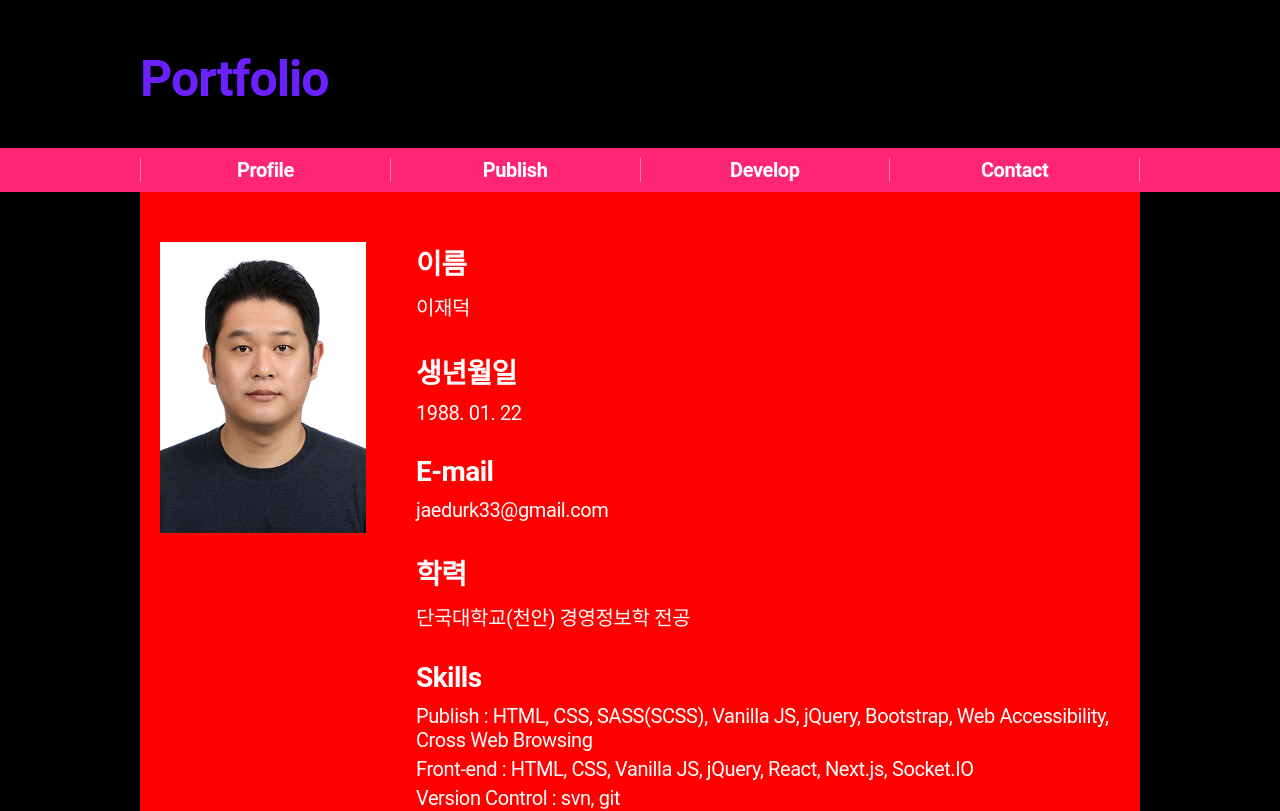
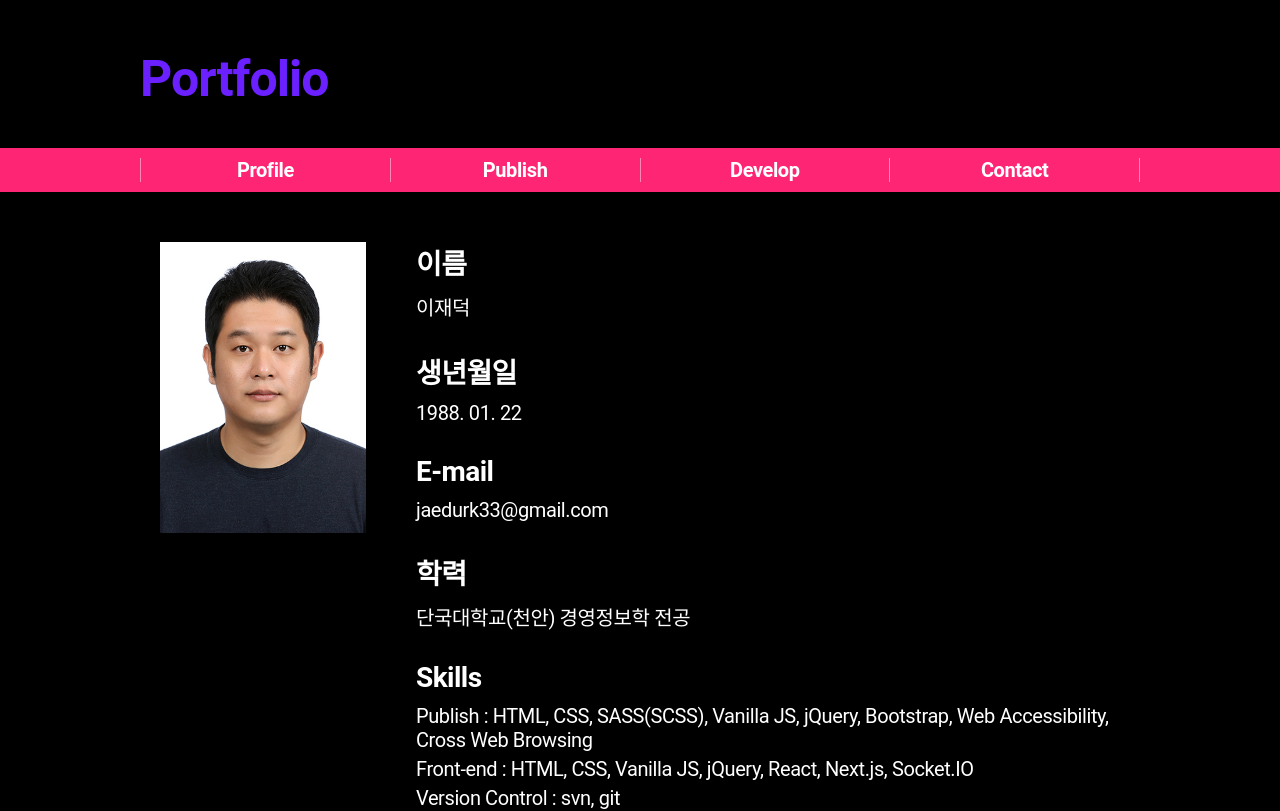
Before and after one commit to jaedurk/portfolio, a Next.js app: page /profile in a window 1280 px wide. Shown: the top 811 px of the page. Built offline with nearby package versions, Linux system fonts and the light colour scheme; a web font is replaced by a local one.

Commit message:
프로필 페이지 css 원복

```diff
--- a/public/styles/profile.scss
+++ b/public/styles/profile.scss
@@ -1,5 +1,4 @@
 .profile {
-  background: red;
   max-width: 1000px;
   margin: 0 auto;
   padding: 50px 0;
```
